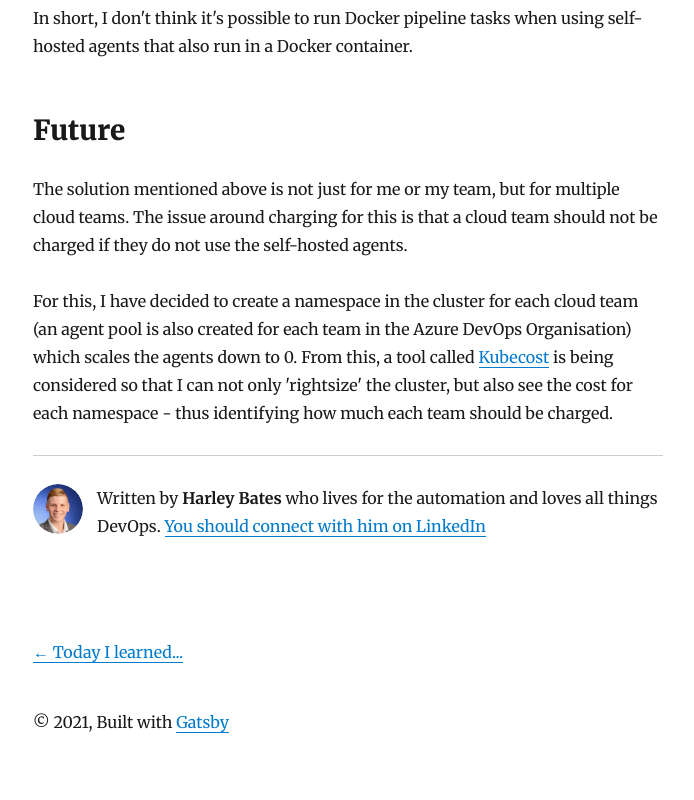
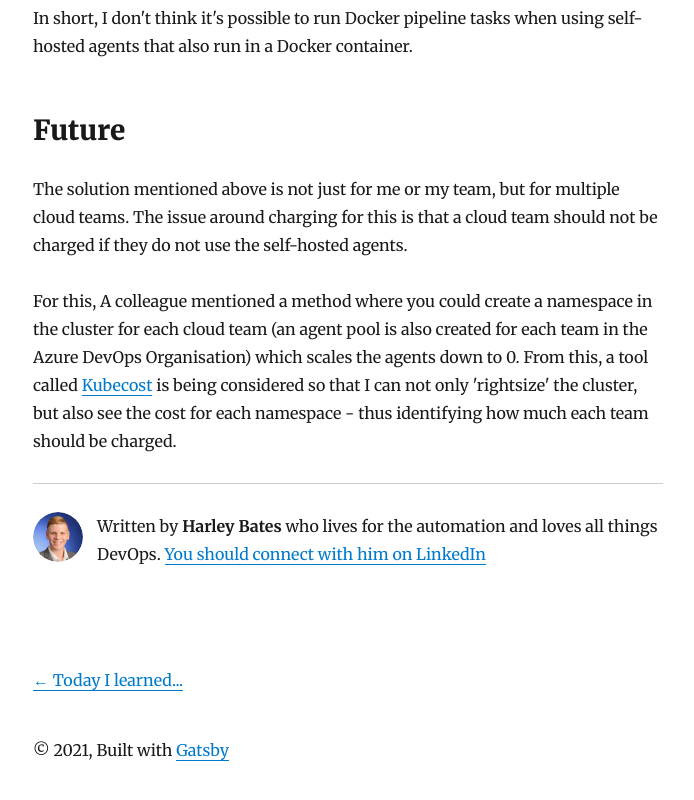
Before and after one commit to HarleyB123/blog.harleybates.co.uk, a Gatsby site: page /ado-runners/ in a window 1280 px wide. Shown: the part 4460-5260 px from the top of the page, without its empty margins (292-986 px from the left). Before the commit the page ends 5238 px from the top, so only its background shows below. Built offline with nearby package versions, Linux system fonts and the light colour scheme; Gatsby itself is replaced by a stand-in of ours; some packages are replaced by stand-ins of ours.

Commit message:
key distinguishment

```diff
--- a/content/blog/ado-runners/index.md
+++ b/content/blog/ado-runners/index.md
@@ -122,4 +122,4 @@ In short, I don't think it's possible to run Docker pipeline tasks when using se
 
 The solution mentioned above is not just for me or my team, but for multiple cloud teams. The issue around charging for this is that a cloud team should not be charged if they do not use the self-hosted agents.
 
-For this, I have decided to create a namespace in the cluster for each cloud team (an agent pool is also created for each team in the Azure DevOps Organisation) which scales the agents down to 0. From this, a tool called [Kubecost](https://www.kubecost.com/) is being considered so that I can not only 'rightsize' the cluster, but also see the cost for each namespace - thus identifying how much each team should be charged.
+For this, A colleague mentioned a method where you could create a namespace in the cluster for each cloud team (an agent pool is also created for each team in the Azure DevOps Organisation) which scales the agents down to 0. From this, a tool called [Kubecost](https://www.kubecost.com/) is being considered so that I can not only 'rightsize' the cluster, but also see the cost for each namespace - thus identifying how much each team should be charged.
```
